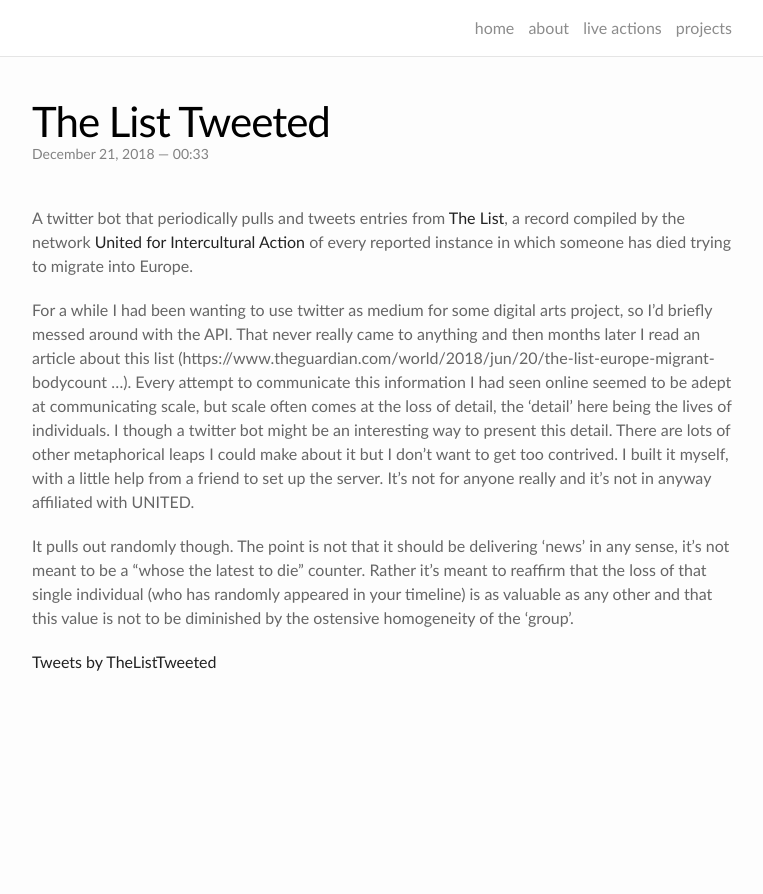
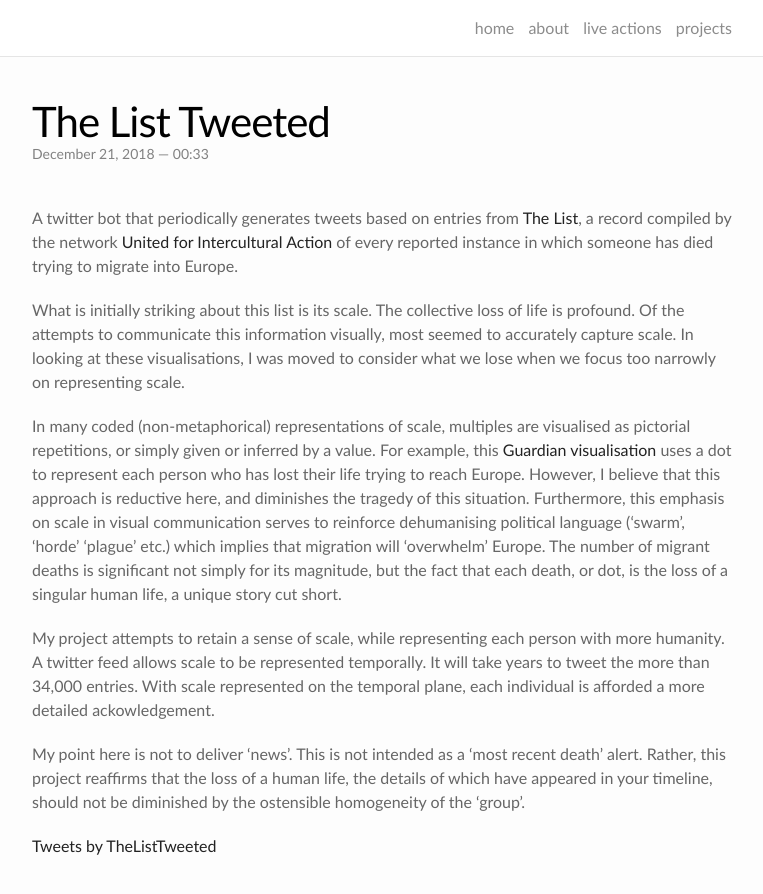
Before and after one commit to martindisley/martindisley.github.io, a Jekyll site: the page built from _portfolio/1_project.markdown, in a window 1280 px wide and 978 px high. Shown: the top 894 px of the window, without its empty margins (258-1021 px from the left). Built offline with Jekyll 4.4.1, drawn with Linux system fonts in a browser that asks for light colours; nearby versions of some CDN libraries; comment, search, counter and statistics services are not loaded.

Commit message:
the list text

```diff
--- a/_portfolio/1_project.markdown
+++ b/_portfolio/1_project.markdown
@@ -4,11 +4,14 @@ title: The List Tweeted
 description: Twitter Bot
 img: /img/thelist.jpg
 ---
-A twitter bot that periodically pulls and tweets entries from [The List](https://uploads.guim.co.uk/2018/06/19/TheList.pdf), a record compiled by the network [United for Intercultural Action](https://www.unitedagainstracism.org) of every reported instance in which someone has died trying to migrate into Europe.
+A twitter bot that periodically generates tweets based on entries from [The List](https://uploads.guim.co.uk/2018/06/19/TheList.pdf), a record compiled by the network [United for Intercultural Action](https://www.unitedagainstracism.org) of every reported instance in which someone has died trying to migrate into Europe.
 
-For a while I had been wanting to use twitter as medium for some digital arts project, so I'd briefly messed around with the API. That never really came to anything and then months later I read an article about this list (https://www.theguardian.com/world/2018/jun/20/the-list-europe-migrant-bodycount …). Every attempt to communicate this information I had seen online seemed to be adept at communicating scale, but scale often comes at the loss of detail, the ‘detail’ here being the lives of individuals. I though a twitter bot might be an interesting way to present this detail. There are lots of other metaphorical leaps I could make about it but I don’t want to get too contrived. I built it myself, with a little help from a friend to set up the server. It’s not for anyone really and it’s not in anyway affiliated with UNITED.
+What is initially striking about this list is its scale. The collective loss of life is profound. Of the attempts to communicate this information visually, most seemed to accurately capture scale. In looking at these visualisations, I was moved to consider what we lose when we focus too narrowly on representing scale.
 
-It pulls out randomly though. The point is not that it should be delivering 'news' in any sense, it's not meant to be a "whose the latest to die" counter. Rather it's meant to reaffirm that the loss of that single individual (who has randomly appeared in your timeline) is as valuable as any other and that this value is not to be diminished by the ostensive homogeneity of the 'group'.
+In many coded (non-metaphorical) representations of scale, multiples are visualised as pictorial repetitions, or simply given or inferred by a value. For example, this [Guardian visualisation](https://www.theguardian.com/world/2018/jun/20/the-list-europe-migrant-bodycount) uses a dot to represent each person who has lost their life trying to reach Europe. However, I believe that this approach is reductive here, and diminishes the tragedy of this situation. Furthermore, this emphasis on scale in visual communication serves to reinforce dehumanising political language ('swarm', 'horde' 'plague' etc.) which implies that migration will 'overwhelm' Europe. The number of migrant deaths is significant not simply for its magnitude, but the fact that each death, or dot, is the loss of a singular human life, a unique story cut short.
 
+My project attempts to retain a sense of scale, while representing each person with more humanity. A twitter feed allows scale to be represented temporally. It will take years to tweet the more than 34,000 entries. With scale represented on the temporal plane, each individual is afforded a more detailed ackowledgement.
+
+My point here is not to deliver 'news'. This is not intended as a 'most recent death' alert. Rather, this project reaffirms that the loss of a human life, the details of which have appeared in your timeline, should not be diminished by the ostensible homogeneity of the 'group'.
 
 <a class="twitter-timeline" href="https://twitter.com/TheListTweeted?ref_src=twsrc%5Etfw">Tweets by TheListTweeted</a> <script async src="https://platform.twitter.com/widgets.js" charset="utf-8"></script>
--- a/index.html
+++ b/index.html
@@ -5,6 +5,9 @@ layout: default
 <div class="header-bar">
   <h1>martin disley</h1>
   <h2>music and new media</h2>
+  <br/>
+  <hr>
+  <br/>
 </div>
 
 <img class="col three" src="/img/prof_pic.jpg">
```
